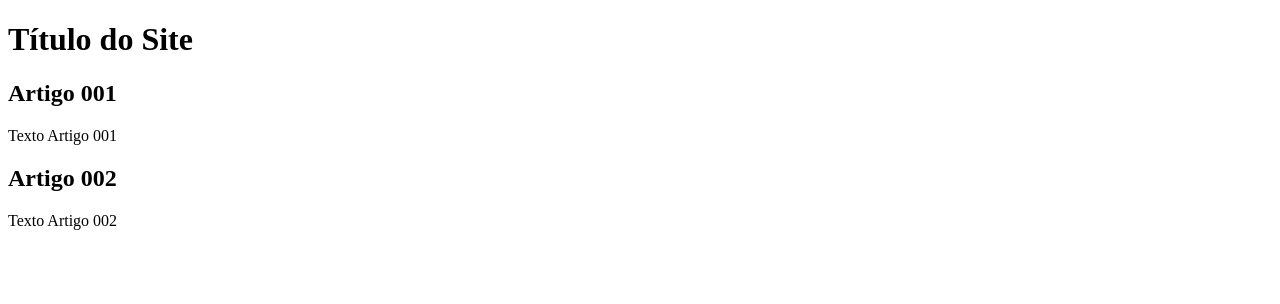
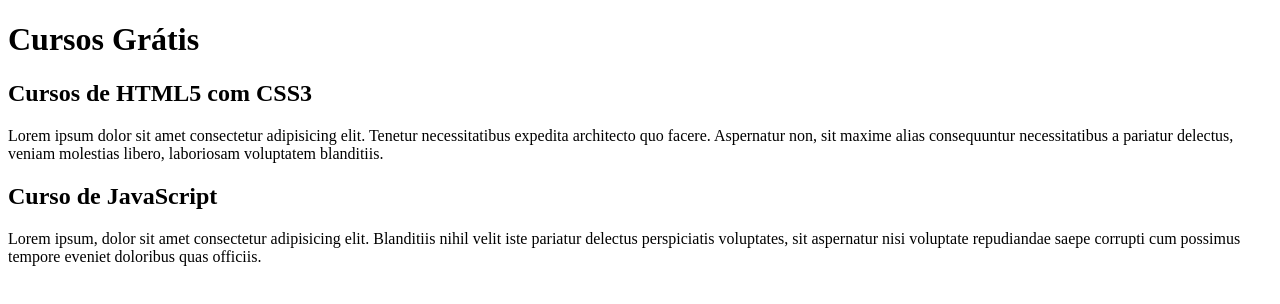
Before and after one commit to Caio-Flor/projeto-site, a plain HTML site: page index.html in a window 1280 px wide. Drawn offline with Linux system fonts and the light colour scheme.

Commit message:
comecei a escrever o conteúdo

```diff
--- a/index.html
+++ b/index.html
@@ -9,15 +9,20 @@
 <body>
     <main>
         <head>
-            <h1>Título do Site</h1>
+            <h1>Cursos Grátis</h1>
         </head>
         <article>
-            <h2>Artigo 001</h2>
-            <p>Texto Artigo 001</p>
+            <h2>Cursos de HTML5 com CSS3</h2>
+            <p>Lorem ipsum dolor sit amet consectetur adipisicing elit. Tenetur necessitatibus
+            expedita architecto quo facere. Aspernatur non, sit maxime alias consequuntur necessitatibus
+            a pariatur delectus, veniam molestias libero, laboriosam voluptatem blanditiis.
+            </p>
         </article>
         <article>
-            <h2>Artigo 002</h2>
-            <p>Texto Artigo 002</p>
+            <h2>Curso de JavaScript</h2>
+            <p>Lorem ipsum, dolor sit amet consectetur adipisicing elit. Blanditiis nihil velit iste
+            pariatur delectus perspiciatis voluptates, sit aspernatur nisi voluptate repudiandae
+            saepe corrupti cum possimus tempore eveniet doloribus quas officiis.</p>
         </article>
     </main>
 </body>
```
